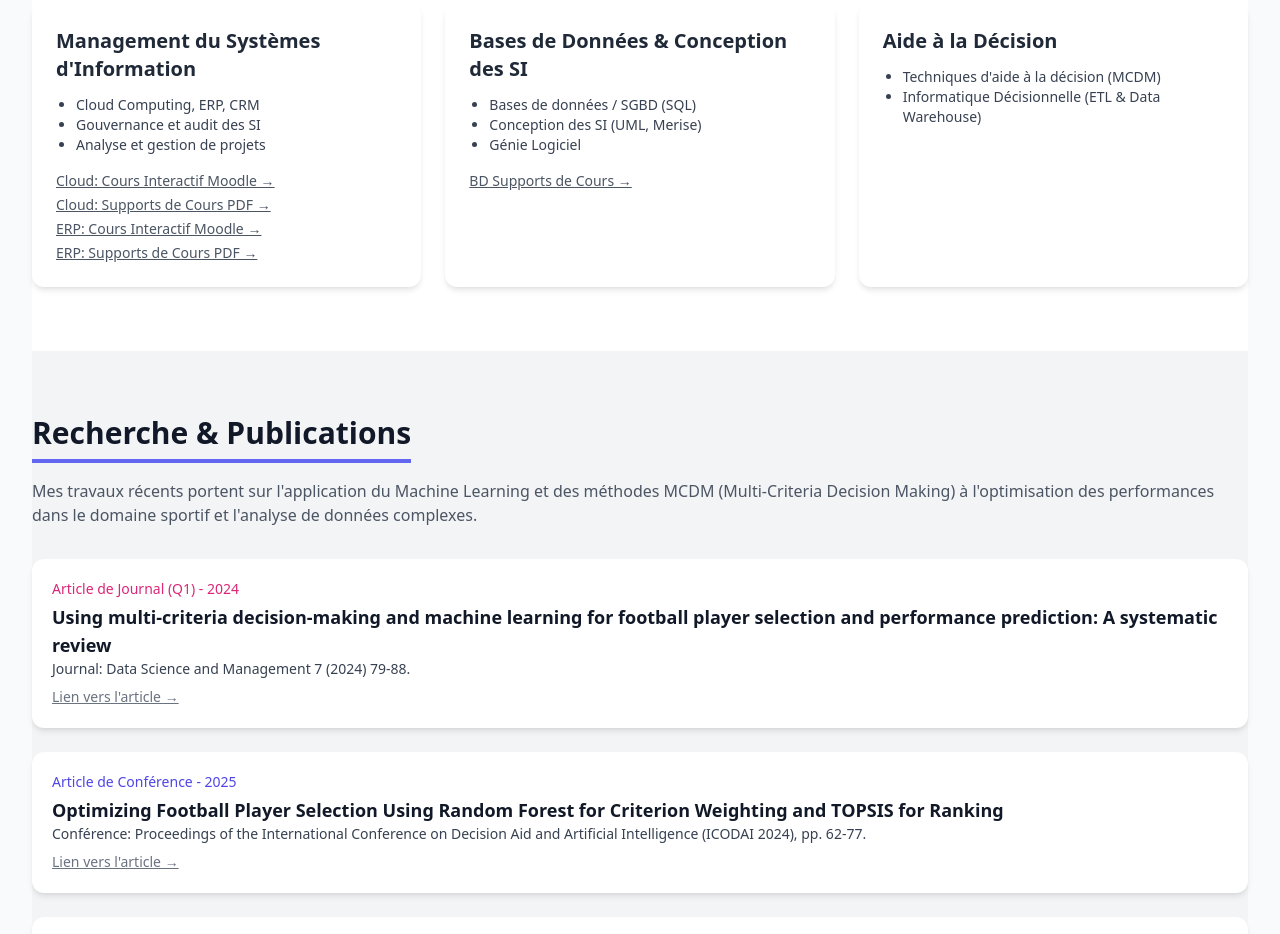
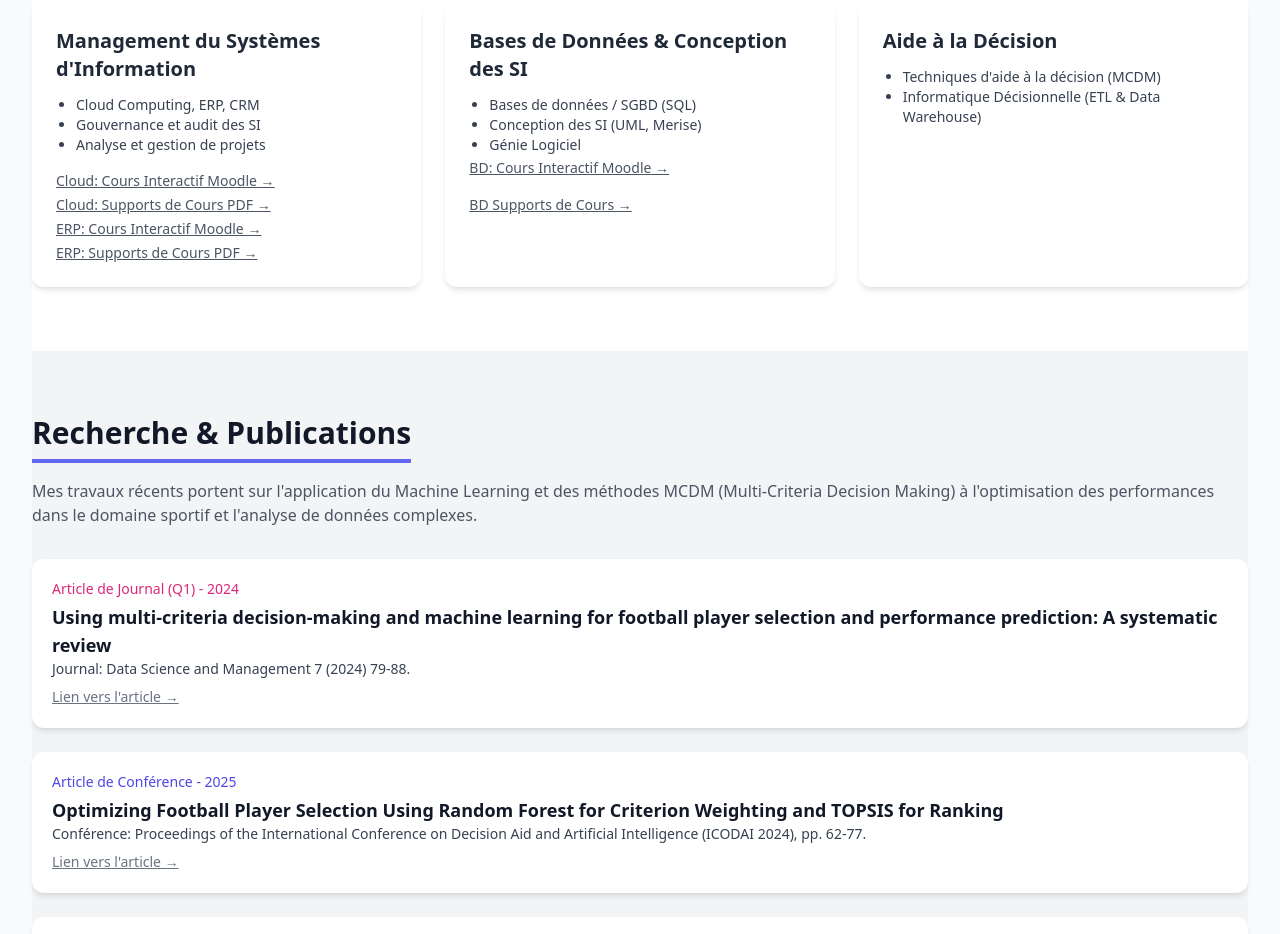
Before and after one commit to benjeddourokaya-maker/site_roukaya, a plain HTML site: page index.html in a window 1280 px wide. Shown: the part 1807-2741 px from the top of the page. Drawn offline with nearby package versions, Linux system fonts and the light colour scheme.

Commit message:
Update index.html

```diff
--- a/index.html
+++ b/index.html
@@ -152,6 +152,10 @@
                         <li>Conception des SI (UML, Merise)</li>
                         <li>Génie Logiciel</li>
                     </ul>
+                    <a href="https://uj2026.uvt.tn/course/view.php?id=112" target="_blank" class="inline-block text-gray-600 hover:text-gray-800 font-medium text-sm underline">
+                            BD: Cours Interactif Moodle &rarr;
+                        </a>
+
                     <a href="https://mohetn-my.sharepoint.com/:b:/g/personal/rokaya_benjeddou_fsjegj_u-jendouba_tn/EZAxf2M0bztNg28gDDadPPgBsnPE2xoXs7t2qCyEYIoQ0A?e=7aBMlW" target="_blank" class="mt-4 inline-block text-gray-600 hover:text-gray-800 font-medium text-sm underline">
                         BD Supports de Cours &rarr;
                     </a>
```
